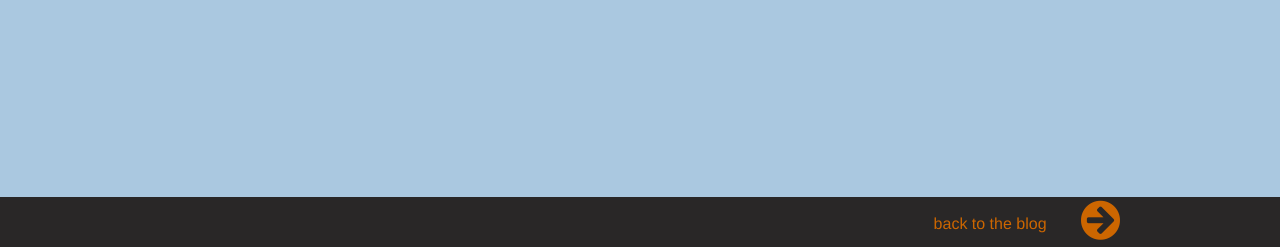
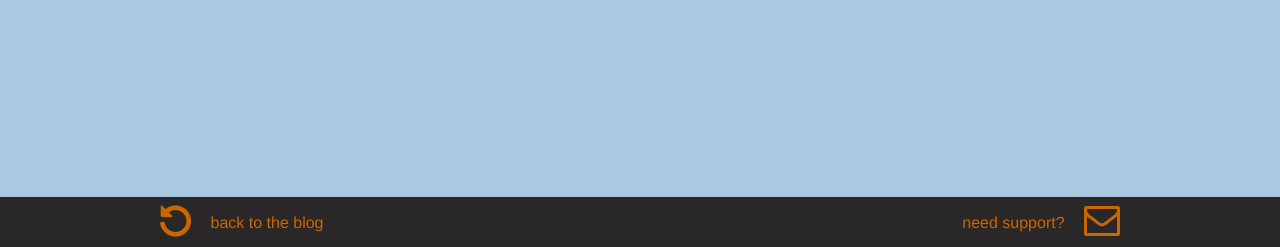
Before and after one commit to klanoma/DemosDotWilliamYoumansDotCom, a PHP site: page / in a window 1280 px wide. Shown: the part 553-800 px from the top of the page. Run offline with PHP 8.4, Linux system fonts and the light colour scheme; some web fonts are replaced.

Commit message:
updated footer links

```diff
--- a/includes/footer.php
+++ b/includes/footer.php
@@ -3,7 +3,8 @@
 
     <div id="footer">
       <div class="content">
-        <a href="/blog">back to the blog <i class="icon-circle-arrow-right"></i></a>
+        <a href="/contact" class="right">need support? <i class="icon-envelope"></i></a>
+        <a href="/blog"><i class="icon-undo"></i> back to the blog</a>
       </div>
     </div>
 
--- a/sass/demos.scss
+++ b/sass/demos.scss
@@ -105,16 +105,18 @@ a {
 #footer {
   height: 50px;
   background-color: $footer-black;
-  text-align: right;
   position: fixed;
   bottom: 0;
   left: 0;
   width: 100%;
   line-height: 50px;
   i {
-    font-size: 50px;
+    font-size: 40px;
     vertical-align: middle;
-    margin-left: 30px;
+    margin: 0 15px 0 0;
+  }
+  .right i {
+    margin: 0 0 0 15px;
   }
 }
 
@@ -125,3 +127,13 @@ a {
   padding: 0 0 0 50px;
   background: transparent image-url('tea.png') no-repeat 0 10px;
 }
+
+.left {
+  float: left;
+  display: block;
+}
+
+.right {
+  float: right;
+  display: block;
+}
--- a/styles/demos.css
+++ b/styles/demos.css
@@ -573,7 +573,12 @@ a:hover i { text-decoration: none; }
 
 .content { margin: 0 auto; width: 960px; }
 
-#footer { height: 50px; background-color: #292727; text-align: right; position: fixed; bottom: 0; left: 0; width: 100%; line-height: 50px; }
-#footer i { font-size: 50px; vertical-align: middle; margin-left: 30px; }
+#footer { height: 50px; background-color: #292727; position: fixed; bottom: 0; left: 0; width: 100%; line-height: 50px; }
+#footer i { font-size: 40px; vertical-align: middle; margin: 0 15px 0 0; }
+#footer .right i { margin: 0 0 0 15px; }
 
 #main-title { font-size: 45px; line-height: 70px; color: white; padding: 0 0 0 50px; background: transparent url('/images/tea.png?1348204490') no-repeat 0 10px; }
+
+.left { float: left; display: block; }
+
+.right { float: right; display: block; }
```
